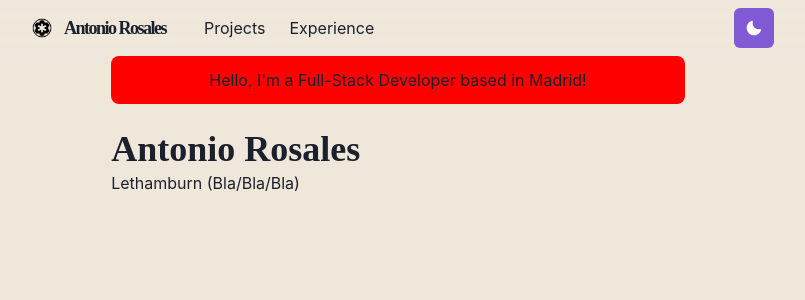
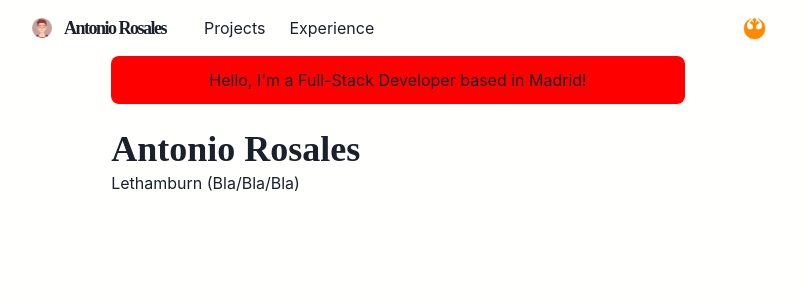
Before and after one commit to lethamburn/lethamburn-portfolio, a Next.js app: page / in a window 1280 px wide. Shown: the top 300 px of the page, without its empty margins (242-1047 px from the left). Built offline with nearby package versions, Linux system fonts and the light colour scheme.

Commit message:
FIX navbar and theme

```diff
--- a/components/logo.js
+++ b/components/logo.js
@@ -18,7 +18,7 @@ padding: 10px;
 }`
 
 const Logo = () => {
-  const footPrintImg = `/images/footprint${useColorModeValue('', '-dark')}.png`
+  const footPrintImg = `/images/logo.png`
 
   return (
     <Link href="/">
--- a/components/theme-toogle-button.js
+++ b/components/theme-toogle-button.js
@@ -1,14 +1,13 @@
-import { IconButton, useColorMode, useColorModeValue } from '@chakra-ui/react'
-import { SunIcon, MoonIcon } from '@chakra-ui/icons'
-
+import { IconButton, useColorMode, useColorModeValue } from '@chakra-ui/react';
+import Image from 'next/image';
 const ThemeToggleButton = () => {
   const { toggleColorMode } = useColorMode()
 
   return (
     <IconButton
       aria-label="Toggle theme"
-      colorScheme={useColorModeValue('purple', 'orange')}
-      icon={useColorModeValue(<MoonIcon />, <SunIcon />)}
+      colorScheme={useColorModeValue('white', 'black')}
+      icon={useColorModeValue(<Image src="/images/footprint-dark.png" height={23} width={23} />, <Image src="/images/footprint.png" height={23} width={23} />)}
       onClick={toggleColorMode}
     ></IconButton>
   )
--- a/lib/theme.js
+++ b/lib/theme.js
@@ -4,7 +4,7 @@ import { mode } from '@chakra-ui/theme-tools'
 const styles = {
   global: props => ({
     body: {
-      bg: mode('#f0e7db', '#202023')(props)
+      bg: mode('#fffffe', '#0f0e17')(props)
     }
   })
 }
```
Also changed, not shown: public/images/footprint.png, public/images/logo.png (added).
